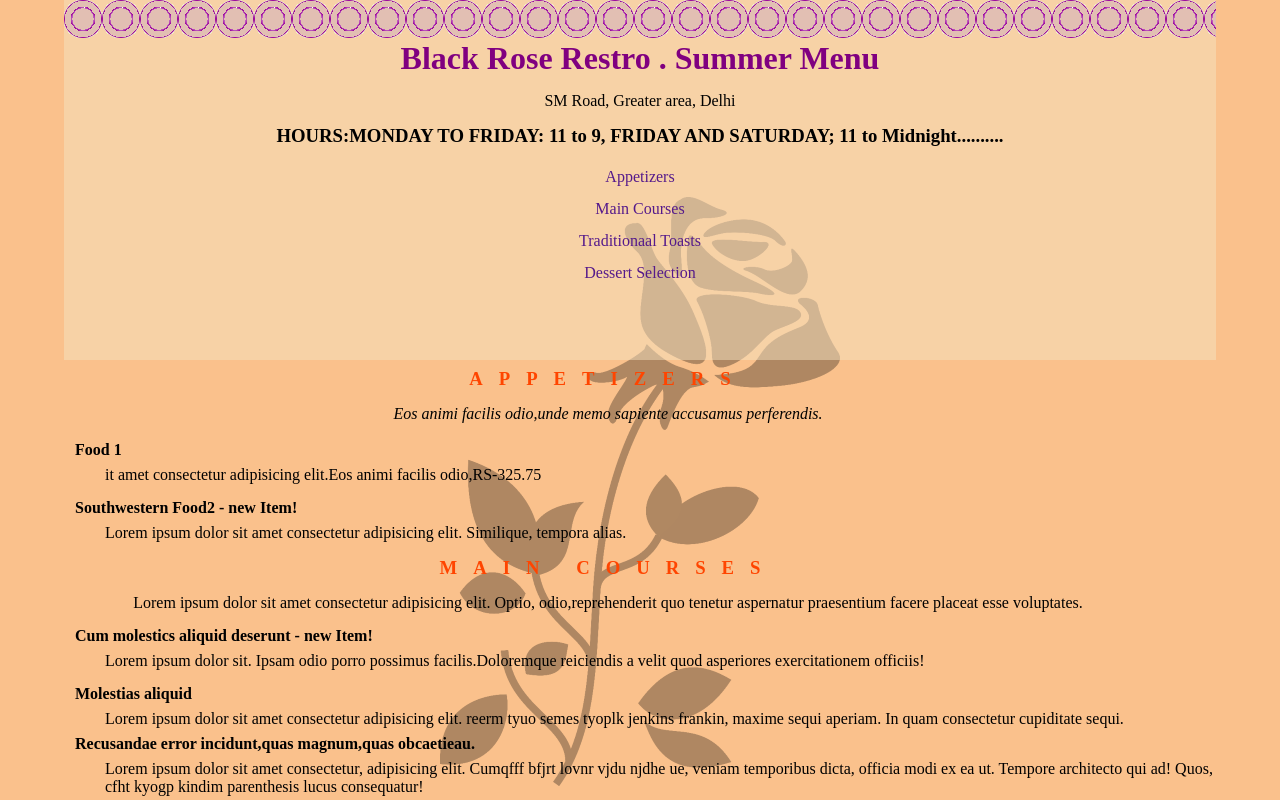
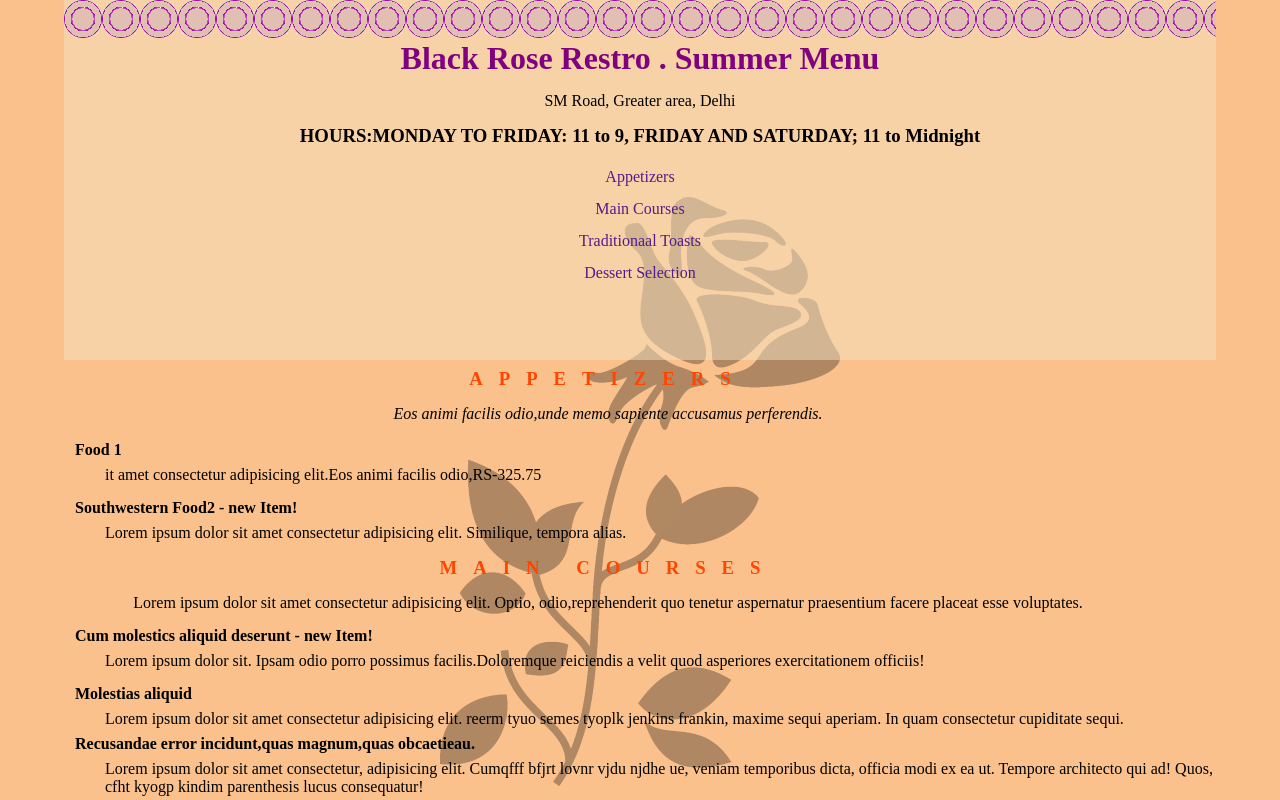
Before and after one commit to NitishKumar525/Assessment---L-B, a plain HTML site: page index.html in a window 1280 px wide. Shown: the top 800 px of the page. Drawn offline with Linux system fonts and the light colour scheme.

Commit message:
index.html

```diff
--- a/index.html
+++ b/index.html
@@ -10,7 +10,7 @@
         <h1>Black Rose Restro . Summer Menu</h1>
         <p class="new">SM Road, Greater area, Delhi</p>
         <h3 class="title">
-          HOURS:MONDAY TO FRIDAY: 11 to 9, FRIDAY AND SATURDAY; 11 to Midnight..........
+          HOURS:MONDAY TO FRIDAY: 11 to 9, FRIDAY AND SATURDAY; 11 to Midnight
         </h3>
 
         <div class="items">
```
